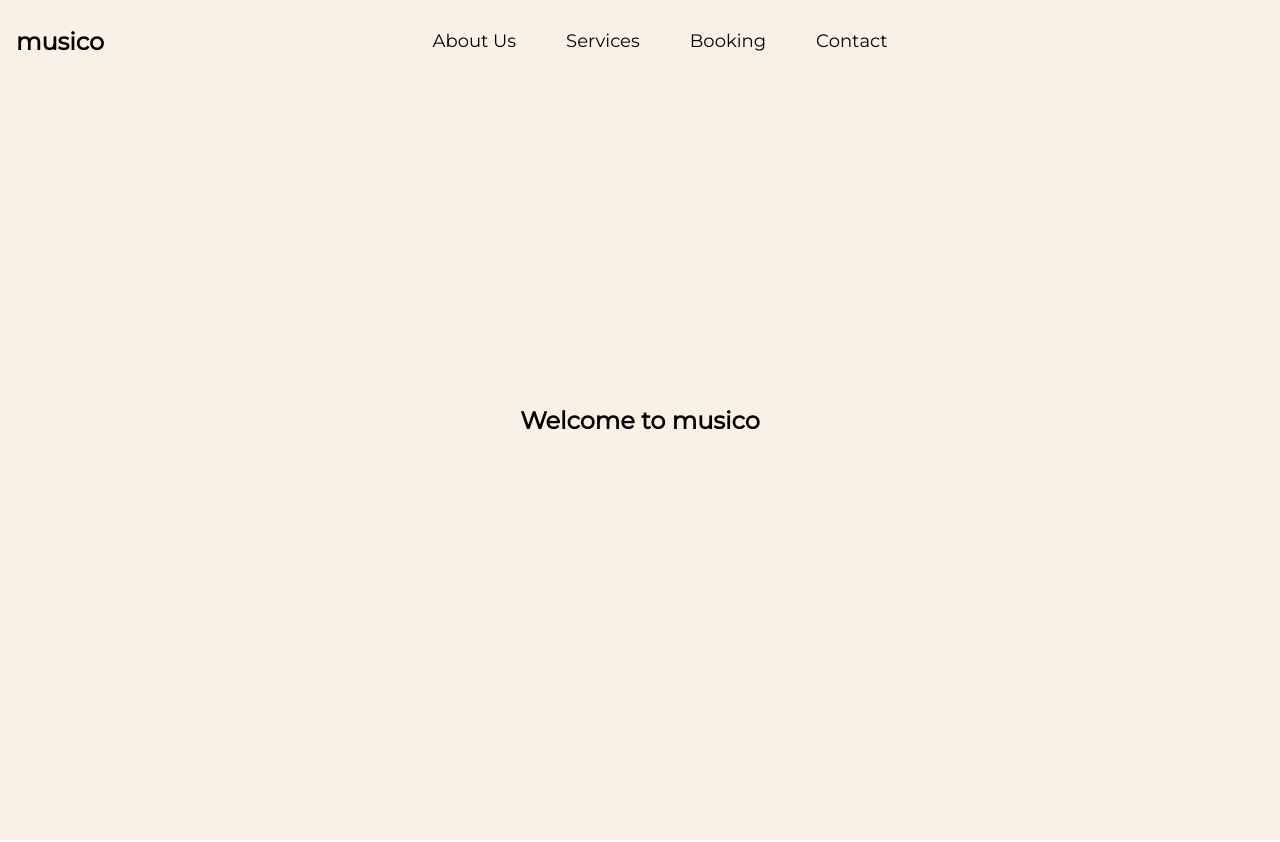
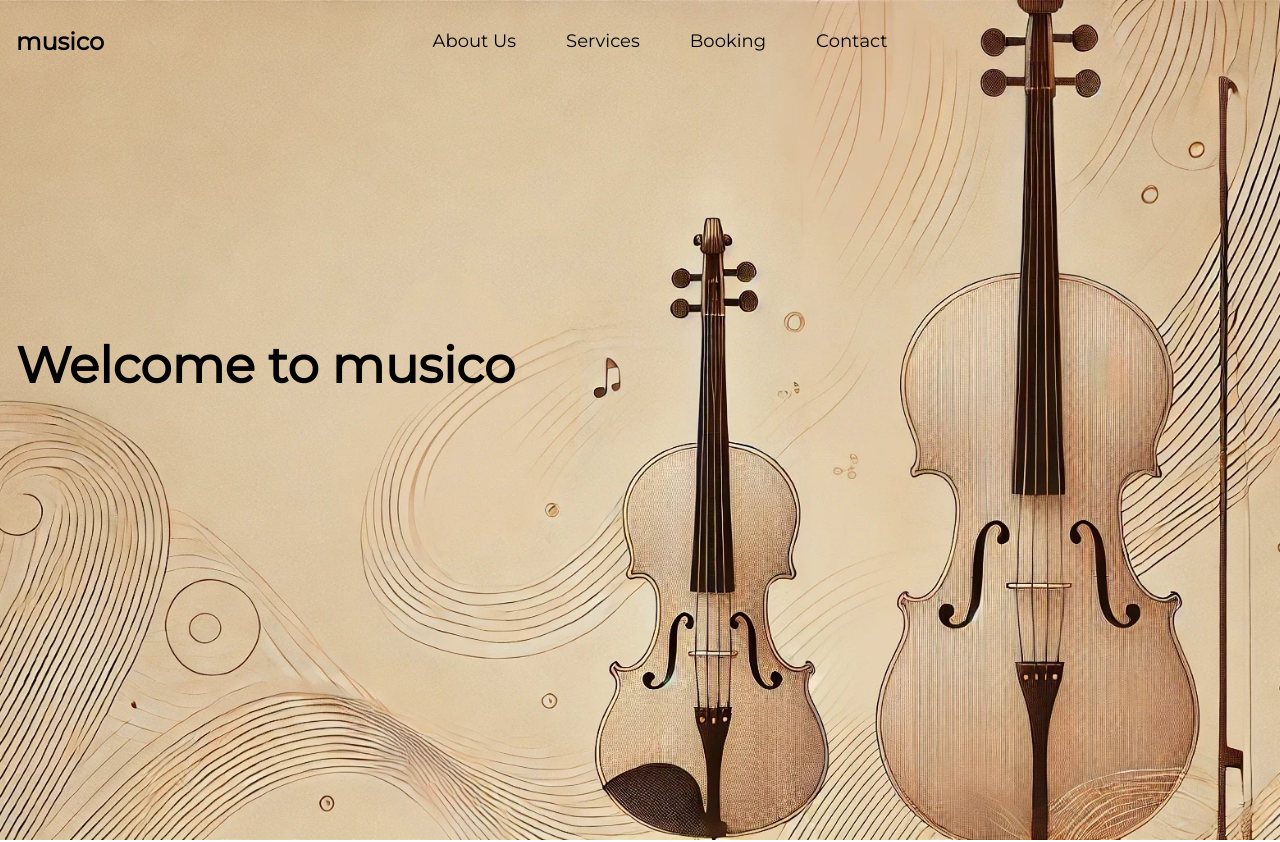
Before and after one commit to musicoduets/musicoduets.github.io, a React (Create React App) app in the folder musico_app/: page / in a window 1280 px wide. Shown: the top 842 px of the page. Built offline with nearby package versions, Linux system fonts and the light colour scheme.

Commit message:
add dynamic header color and background image

```diff
--- a/musico_app/src/components/Header.js
+++ b/musico_app/src/components/Header.js
@@ -1,9 +1,30 @@
-import React from "react";
+import React, { useEffect, useState } from "react";
 import "../styles/header.css";
 
 function Header() {
+  const [headerColor, setHeaderColor] = useState("#d2b690");
+
+  useEffect(() => {
+    const handleScroll = () => {
+      const sections = document.querySelectorAll("section");
+      let currentColor = headerColor;
+
+      sections.forEach((section) => {
+        const sectionTop = section.offsetTop - 50;
+        if (window.scrollY >= sectionTop) {
+          currentColor = section.getAttribute("data-color");
+        }
+      });
+
+      setHeaderColor(currentColor);
+
+    };
+    window.addEventListener("scroll", handleScroll);
+    return () => window.removeEventListener("scroll", handleScroll);
+  }, [headerColor]);
+
   return (
-    <nav className="header">
+    <nav className="header" style = {{ backgroundColor: headerColor }}>
       <div className="header-container">
         <a href="/" className="header-logo">
             musico
--- a/musico_app/src/components/Home.js
+++ b/musico_app/src/components/Home.js
@@ -7,12 +7,12 @@ import Services from "./Services";
 function Home() {
     return (
         <div className="home">
-            <section id="home">
+            <section id="home" data-color="">
                 <h1>
                     Welcome to musico
                 </h1>
             </section>
-            <section id="about">
+            <section id="about" data-coor="white">
                 <h2>
                     About Us
                 </h2>
@@ -20,13 +20,13 @@ function Home() {
                     lalalala
                 </p>
             </section>
-            <section id="services">
+            <section id="services" data-color="#faf0e6">
                 <h2>
                     Services
                 </h2>
                 <Services />
             </section>
-            <section id="booking">
+            <section id="booking" data-color="white">
                 <h2>
                     Booking
                 </h2>
@@ -34,7 +34,7 @@ function Home() {
                     lalalala
                 </p>
             </section>
-            <section id="contact">
+            <section id="contact" data-color="#faf0e6">
                 <h2>
                     Leave us a message! We reply within 24 hours.
                 </h2>
--- a/musico_app/src/styles/header.css
+++ b/musico_app/src/styles/header.css
@@ -4,7 +4,6 @@
     display: flex;
     align-items: center;
     justify-content: center;
-    background-color: #faf0e6;
     color: black;
     padding: 20px 40px;
     position: fixed;
@@ -58,7 +57,7 @@
 }
 
 .header-links a:hover {
-    background-color: #CFB595;
+    background-color: #aa9173;
     color: #fff;
     border-radius: 30px;
 }
--- a/musico_app/src/styles/home.css
+++ b/musico_app/src/styles/home.css
@@ -3,6 +3,14 @@
     src: url('../fonts/Montserrat-Regular.ttf') format('truetype');
     font-weight: normal;
     font-style: normal;
+}
+
+#home {
+    background-image: url('../images/background.webp');
+    background-size: cover;
+    background-position: center;
+    background-repeat: no-repeat;
+    color: white;
 }
 
 body {
@@ -39,7 +47,9 @@ section:nth-child(even) {
 }
 
 h1 {
-    justify-content: center;
+    translate: -75% -90%;
+    font-size: 50px;
+    color: black;
 }
 
 footer {
```
Also changed, not shown: musico_app/src/images/background.webp (added).
